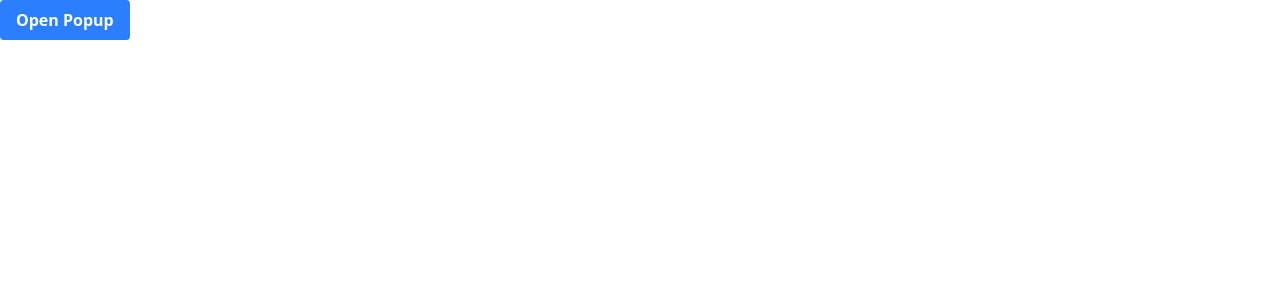
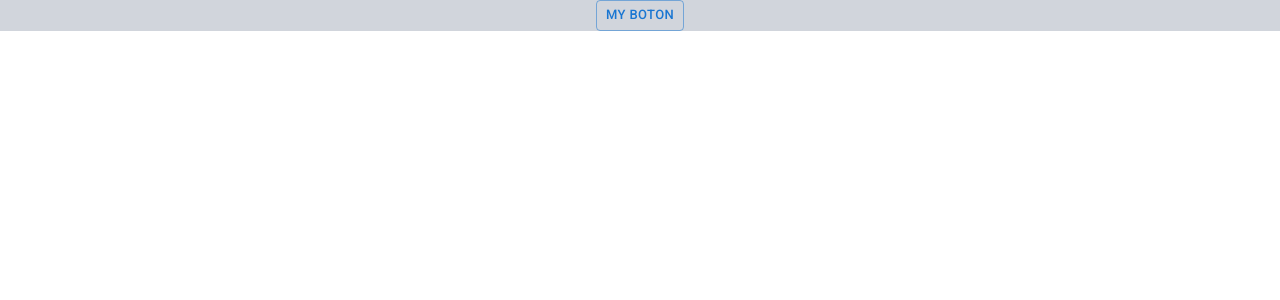
Before and after one commit to D34Iupick/react, a React (Vite) app: page / in a window 1280 px wide. Shown: the top 300 px of the page. Built offline with nearby package versions, Linux system fonts and the light colour scheme.

Commit message:
Install  google material = mui materials and created my first component

```diff
--- /dev/null
+++ b/src/buttonn.jsx
@@ -0,0 +1,11 @@
+import * as React from 'react';
+import Button from '@mui/material/Button';
+
+export default function ButtonUsage() {
+  return (
+    <div className="bg-gray-300 dark:bg-gray-900 width-screen flex justify-center">
+<Button variant="outlined" size="small">My boton</Button>
+</div>
+  )
+
+}
--- a/src/main.jsx
+++ b/src/main.jsx
@@ -1,14 +1,20 @@
 import { StrictMode } from 'react'
 import { createRoot } from 'react-dom/client'
 import './styles/tailwind.css'
+import '@fontsource/roboto/300.css';
+import '@fontsource/roboto/400.css';
+import '@fontsource/roboto/500.css';
+import '@fontsource/roboto/700.css';
+
 // import App from './App.jsx'
 // import Card from './card.jsx'
-import Popup from './popup.jsx'
+// import Popup from './popup.jsx'
+import ButtonUsage from './buttonn.jsx'
 
 
 createRoot(document.getElementById('root')).render(
   <StrictMode>
-     <Popup />
+     <ButtonUsage />
   </StrictMode>,
 
 )
--- a/src/popup.jsx
+++ b/src/popup.jsx
@@ -8,9 +8,9 @@ export default function Popup() {
   };
 
   return (
-    <div>
+    <div className="width-screen h-screen flex justify-center bg-gray-300 dark:bg-gray-900">
       <button
-        className="bg-blue-500 hover:bg-blue-700 text-white font-bold py-2 px-4 rounded"
+        className="ranslate-z-12 rotate-x-0 backface-hidden opacity-50 hover:opacity-100 w-96 h-12 bg-blue-500 hover:bg-blue-700 text-white font-bold py-2 px-4 rounded"
         onClick={handleToggle}
       >
         Open Popup
@@ -35,6 +35,7 @@ export default function Popup() {
           </div>
         </div>
       )}
+
     </div>
   );
 }
```
Also changed, not shown: package.json (+7 -0 lines), 1 other file (tests, documents, lock files or other folders).
